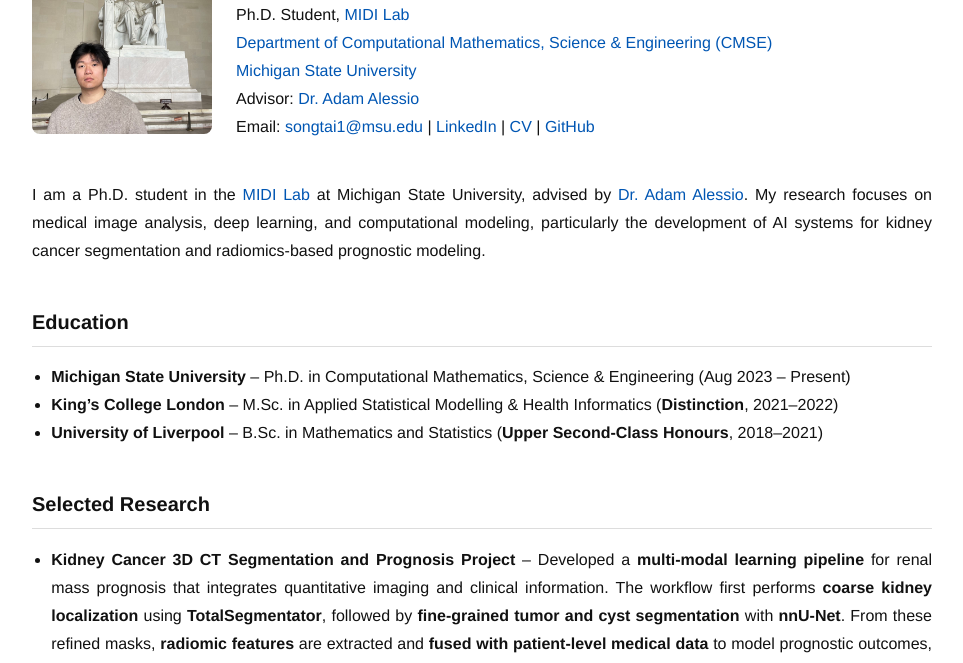
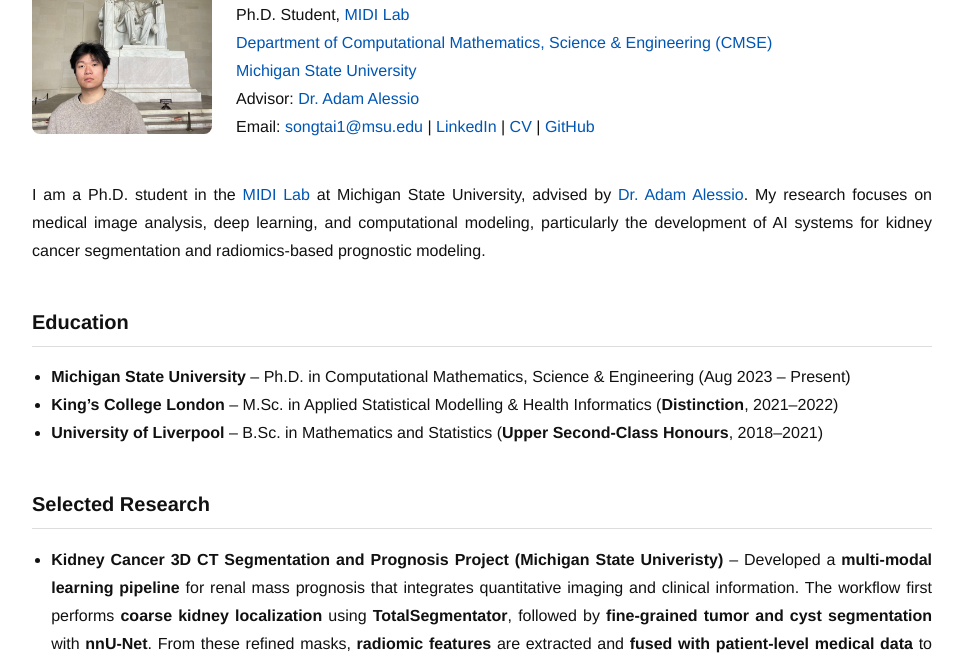
Before and after one commit to AmingSong/AmingSong.github.io, a plain HTML site: page index.html in a window 1280 px wide. Shown: the part 128-791 px from the top of the page, without its empty margins (158-1121 px from the left). Drawn offline with Linux system fonts and the light colour scheme.

Commit message:
Update index.html

```diff
--- a/index.html
+++ b/index.html
@@ -94,7 +94,7 @@
   <h2>Selected Research</h2>
   <ul>
     <li>
-      <b>Kidney Cancer 3D CT Segmentation and Prognosis Project</b> –
+      <b>Kidney Cancer 3D CT Segmentation and Prognosis Project (Michigan State Univeristy)</b> –
       Developed a <b>multi-modal learning pipeline</b> for renal mass prognosis that integrates quantitative imaging and clinical information.
       The workflow first performs <b>coarse kidney localization</b> using <b>TotalSegmentator</b>, followed by <b>fine-grained tumor and cyst segmentation</b> with <b>nnU-Net</b>.
       From these refined masks, <b>radiomic features</b> are extracted and <b>fused with patient-level medical data</b> to model prognostic outcomes, enabling more accurate prediction of tumor behavior and treatment response.
@@ -111,7 +111,9 @@
   <p>
     Zhang, T., Jia, H., <b>Song, T.</b>, Lv, L., Gulhan, D. C., Wang, H., … & Shen, N. (2023).
     <i>
-      <a href="https://genomemedicine.biomedcentral.com/articles/10.1186/s13073-023-01269-1" target="_blank">
+      <a href="https://genomemedicine.biomedcentral.com/articles/10.1186/s13073-023-01269-1
+
+        " target="_blank">
         De novo identification of expressed cancer somatic mutations from single-cell RNA sequencing data
       </a>
     </i>.
```
